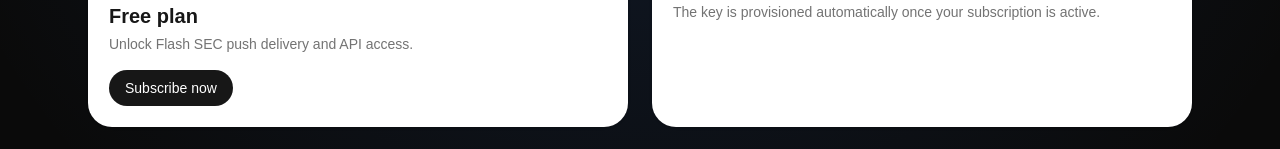
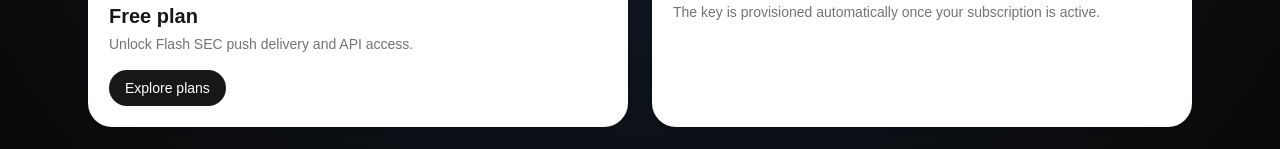
Before and after one commit to SignalRelayFinance/Signal-Relay-Hub, a Next.js app: page /settings in a window 1280 px wide. Shown: the part 332-481 px from the top of the page. Built offline with nearby package versions, Linux system fonts and the light colour scheme; no server answers.

Commit message:
Update page.tsx

```diff
--- a/src/app/(app)/settings/page.tsx
+++ b/src/app/(app)/settings/page.tsx
@@ -45,10 +45,10 @@ export default async function AccountSettingsPage() {
             {profile?.is_subscribed ? 'Billing handled via Stripe. Manage or cancel anytime.' : 'Unlock Flash SEC push delivery and API access.'}
           </p>
           <a
-            href={profile?.is_subscribed ? '/api/stripe/portal' : '/api/stripe/checkout'}
+            href={profile?.is_subscribed ? '/api/stripe/portal' : '/pricing'}
             className="mt-4 inline-flex rounded-full bg-neutral-900 px-4 py-2 text-sm font-medium text-white hover:bg-neutral-800"
           >
-            {profile?.is_subscribed ? 'Manage billing' : 'Subscribe now'}
+            {profile?.is_subscribed ? 'Manage billing' : 'Explore plans'}
           </a>
         </div>
         <div className="rounded-3xl border border-white/10 bg-white p-5 shadow">
```
